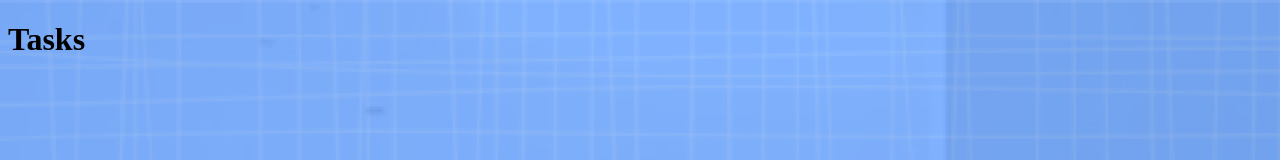
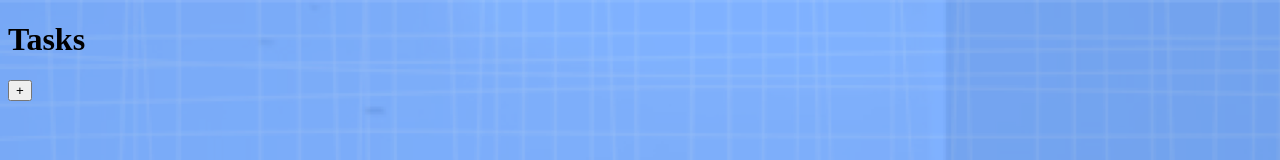
Before and after one commit to samcdonovan/personal-dashboard, a React (Create React App) app in the folder client/: page /dashboard/tasks in a window 1280 px wide. Shown: the top 160 px of the page. Built offline with nearby package versions, Linux system fonts and the light colour scheme.

Commit message:
Fix tsconfig, add new task functionality to Tasks page

```diff
--- a/client/package.json
+++ b/client/package.json
@@ -39,6 +39,5 @@
       "last 1 firefox version",
       "last 1 safari version"
     ]
-  },
-  "type": "module"
+  }
 }
--- a/client/src/pages/Tasks.tsx
+++ b/client/src/pages/Tasks.tsx
@@ -1,13 +1,25 @@
-import React from 'react';
+import { useState } from 'react';
 import Task from "../components/Task";
 
-/* To do list page functional component; displays current tasks for the user,
+/* To-do list page functional component; displays current tasks for the user,
 allows them to tick them if they are completem and add more tasks */
 function Tasks() {
+
+    /* list of tasks, will update with database funcitonality later */
+    const [taskList, setTaskList] = useState(Array<any>);
+
+    /**
+     * Adds a task to the 'taskList' state which is displayed on the page
+     */
+    function addTask() {
+        setTaskList(taskList.concat(<Task id={taskList.length + 1} />));
+    }
+
     return (
         <div>
             <h1>Tasks</h1>
-
+            {taskList}
+            <button onClick={addTask}>+</button>
         </div>
     );
 }
--- a/tsconfig.json
+++ b/tsconfig.json
@@ -21,6 +21,7 @@
     "jsx": "react-jsx"
   },
   "include": [
-    "src"
+    "client",
+    "server"
   ]
 }
```
